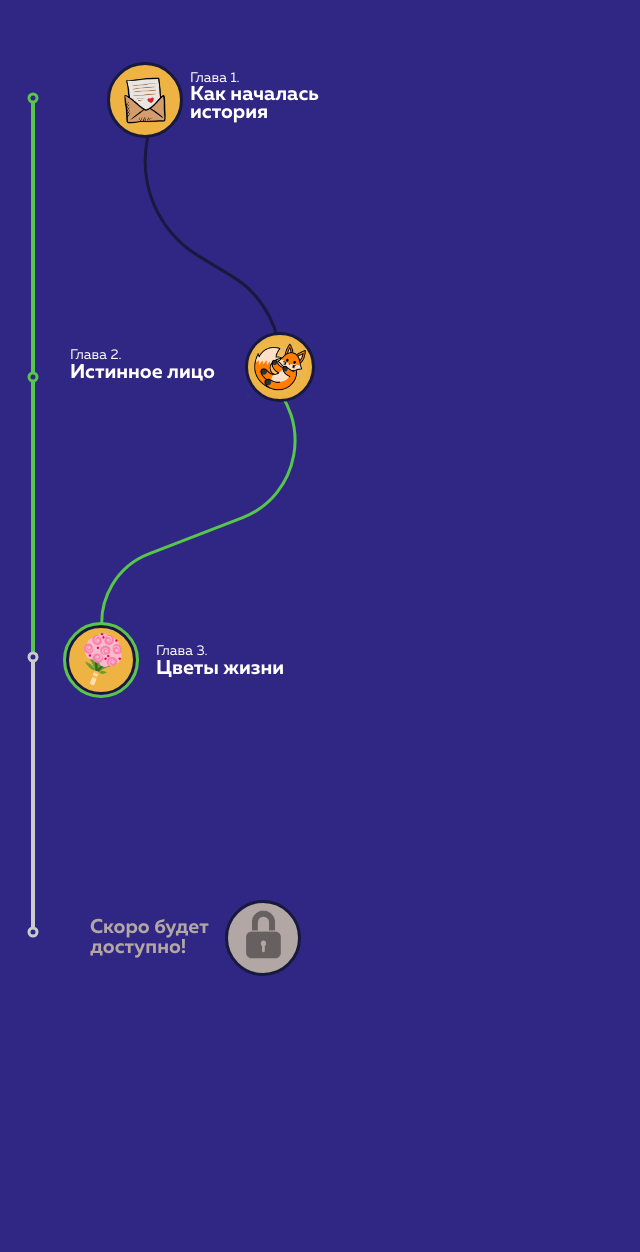
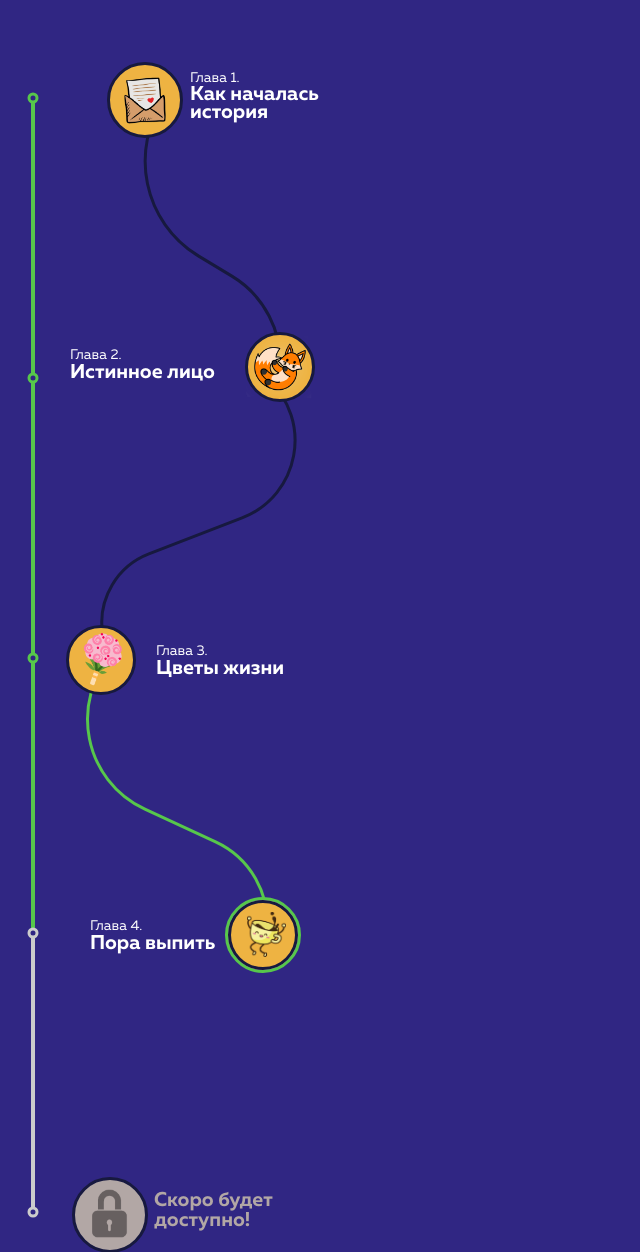
Before and after one commit to mary-arti/mary-arti.github.io, a plain HTML site: page index.html in a window 1280 px wide. Shown: the top 1252 px of the page, without its empty margins (0-640 px from the left). Before the commit the page ends 1000 px from the top, so only its background shows below. Drawn offline with Linux system fonts and the light colour scheme.

Commit message:
3 commit

```diff
--- a/index.html
+++ b/index.html
@@ -11,15 +11,18 @@
             <div class="chapter-circle-1"></div>
                 <div class="chapter-value-1">Глава 1.</div>
                 <div class="chapter-name-1">Как началась история</div>
-        <svg class="greenline" width="12" height="846" viewBox="0 0 12 846" fill="none" xmlns="http://www.w3.org/2000/svg">
-<line x1="6" y1="10" x2="6" y2="280" stroke="#57C74B" stroke-width="4"/>
-<line x1="6" y1="290" x2="6" y2="560" stroke="#57C74B" stroke-width="4"/>
-<line x1="6" y1="567" x2="6" y2="837" stroke="#CCCCCC" stroke-width="4"/>
+        <svg class="greenline" width="12" height="1126" viewBox="0 0 12 1126" fill="none" xmlns="http://www.w3.org/2000/svg">
+<line x1="6" y1="11" x2="6" y2="281" stroke="#57C74B" stroke-width="4"/>
+<line x1="6" y1="291" x2="6" y2="561" stroke="#57C74B" stroke-width="4"/>
+<line x1="6" y1="568" x2="6" y2="838" stroke="#57C74B" stroke-width="4"/>
+<line x1="6" y1="846" x2="6" y2="1116" stroke="#CCCCCC" stroke-width="4"/>
 <circle cx="6" cy="6" r="4" fill="#302683" stroke="#57C74B" stroke-width="3"/>
-<circle cx="6" cy="285" r="4" fill="#302683" stroke="#57C74B" stroke-width="3"/>
-<circle cx="6" cy="565" r="4" fill="#302683" stroke="#CCCCCC" stroke-width="3"/>
-<circle cx="6" cy="840" r="4" fill="#302683" stroke="#CCCCCC" stroke-width="3"/>
+<circle cx="6" cy="286" r="4" fill="#302683" stroke="#57C74B" stroke-width="3"/>
+<circle cx="6" cy="566" r="4" fill="#302683" stroke="#57C74B" stroke-width="3"/>
+<circle cx="6" cy="841" r="4" fill="#302683" stroke="#CCCCCC" stroke-width="3"/>
+<circle cx="6" cy="1120" r="4" fill="#302683" stroke="#CCCCCC" stroke-width="3"/>
 </svg>
+
 
 
         <svg class="way-1" width="140" height="277" viewBox="0 0 140 277" fill="none" xmlns="http://www.w3.org/2000/svg">
@@ -32,7 +35,7 @@
         <img src="icons/fox.png" alt="" class="chapter-icon-2">
 
         <svg class="way-2" width="197" height="256" viewBox="0 0 197 256" fill="none" xmlns="http://www.w3.org/2000/svg">
-        <path d="M167.551 2V2C213.539 43.3054 199.718 118.607 142.059 140.889L48.8756 176.898C17.2445 189.121 -1.9467 221.368 2.39503 255V255" stroke="#57C74B" stroke-width="3"/>
+        <path d="M167.551 2V2C213.539 43.3054 199.718 118.607 142.059 140.889L48.8756 176.898C17.2445 189.121 -1.9467 221.368 2.39503 255V255" stroke="#17193F" stroke-width="3"/>
         </svg>
 
 
@@ -41,7 +44,14 @@
         <div class="chapter-value-3">Глава 3.</div>
         <img src="icons/flowers.png" alt="" class="chapter-icon-3">
 
+        <svg class="way-3" width="186" height="286" viewBox="0 0 186 286" fill="none" xmlns="http://www.w3.org/2000/svg">
+        <path d="M28.8262 2V2C-17.457 51.7819 -1.63273 132.243 60.0554 160.79L131.512 193.858C166.47 210.036 187.221 246.702 183.093 285V285" stroke="#57C74B" stroke-width="3"/>
+        </svg>
 
+        <div class="chapter-circle-4"></div>
+        <div class="chapter-name-4">Пора выпить</div>
+        <div class="chapter-value-4">Глава 4.</div>
+        <img class="chapter-icon-4"src="icons/timetodrink.png" alt="">
 
 
 
--- a/style.css
+++ b/style.css
@@ -1,7 +1,7 @@
 html {
     margin: 0;
     padding:0;
-    height: 1000px;
+    height: 1300px;
 }
 body {
     background: #302683;
@@ -117,8 +117,9 @@ body {
    position: absolute;
     width: 70px;
     height: 70px;
-    left: 63px;
-    top: 622px;
+    left: 225px;
+    top: 897px;
+
 
 
 
@@ -152,8 +153,8 @@ body {
     position: absolute;
     width: 210px;
     height: 18px;
-    left: 90px;
-    top: 917px;
+    left: 154px;
+    top: 1190px;
 
     font-family: Muller;
     font-style: normal;
@@ -175,8 +176,8 @@ body {
     position: absolute;
     width: 70px;
     height: 70px;
-    left: 225px;
-    top: 900px;
+    left: 72px;
+    top: 1177px;
 
 
     background: #B2A7A5;
@@ -187,8 +188,8 @@ body {
    position: absolute;
     width: 45px;
     height: 49px;
-    left: 241px;
-    top: 910px;
+    left: 87px;
+    top: 1189px;
 
 
 }
```
